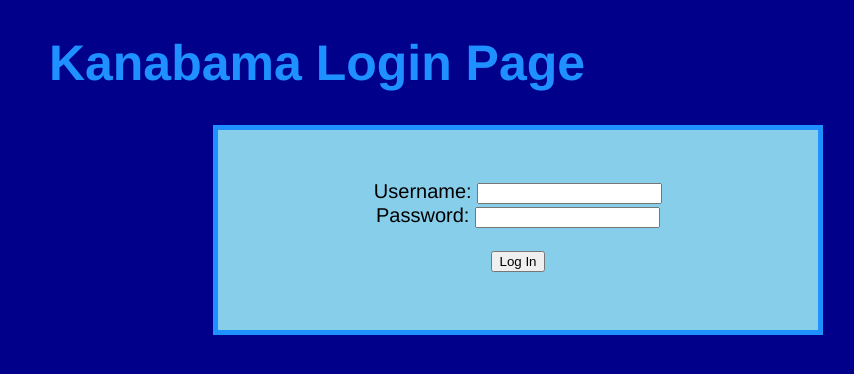
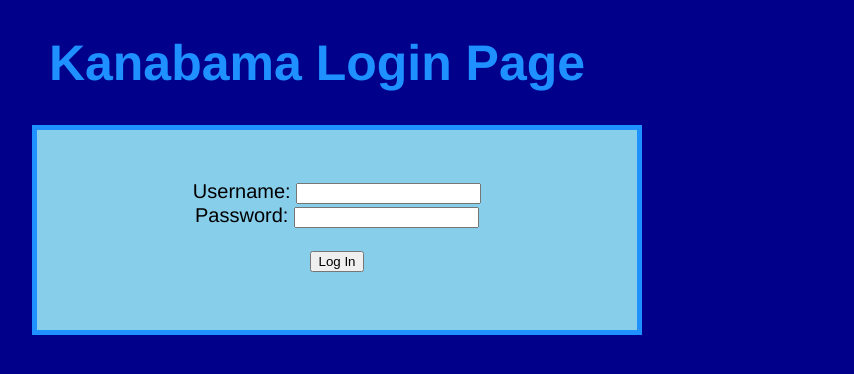
Before and after one commit to Royceirving/Kanabama, a Flask app: page /login in a window 1280 px wide. Shown: the part 48-422 px from the top of the page, without its empty margins (323-1177 px from the left). Run offline with Flask 2, Linux system fonts and the light colour scheme; some libraries are stand-ins or nearby versions.

Commit message:
Login Styling Fixed

```diff
--- a/static/loginstyle.css
+++ b/static/loginstyle.css
@@ -18,8 +18,8 @@ html, body {
 
 div.LoginForm {
   text-align: center;
-  margin-left: 40%;
-  margin-right: 40%;
+  margin-left: auto;
+  margin-right: auto;
   font-size: 20px;
   width: 500px;
   height: 100px;
```
